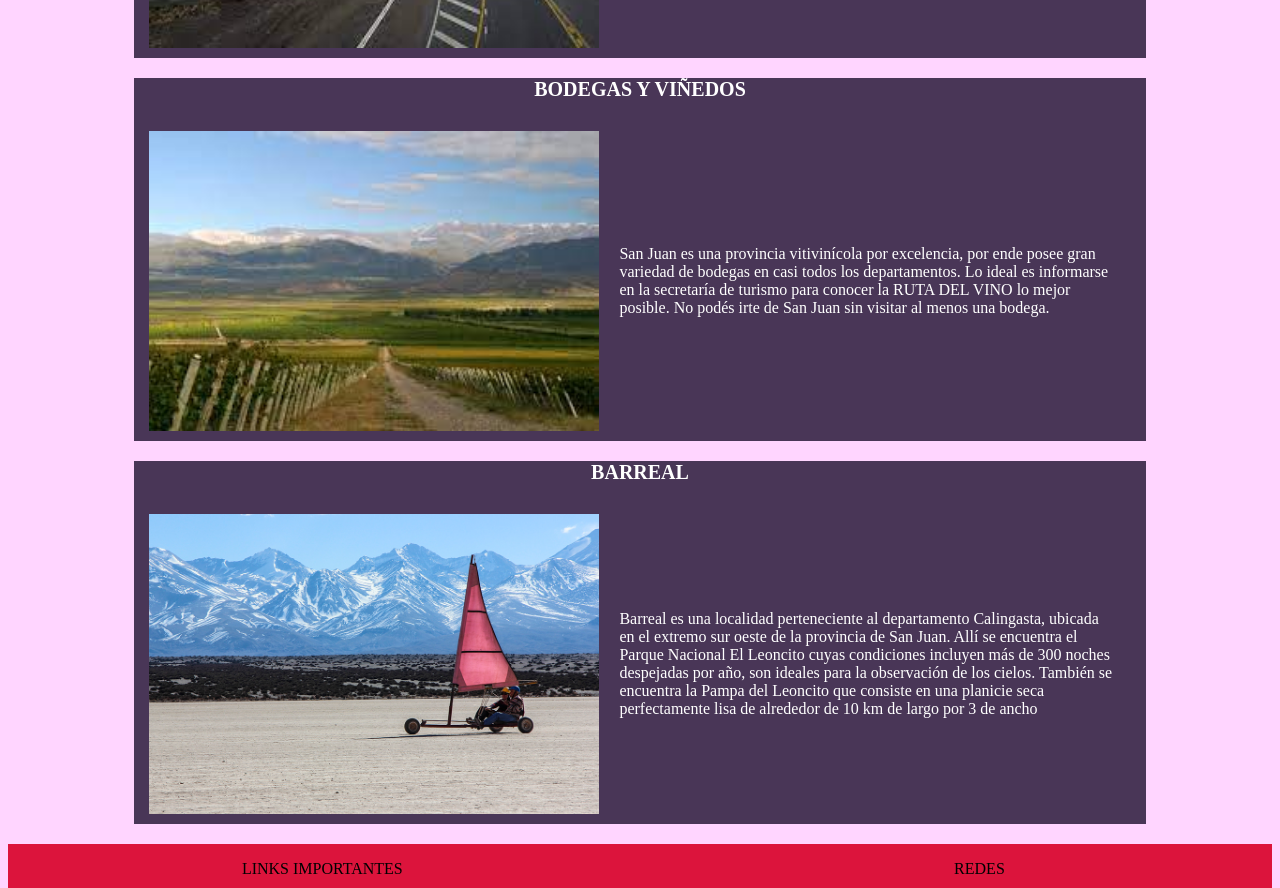
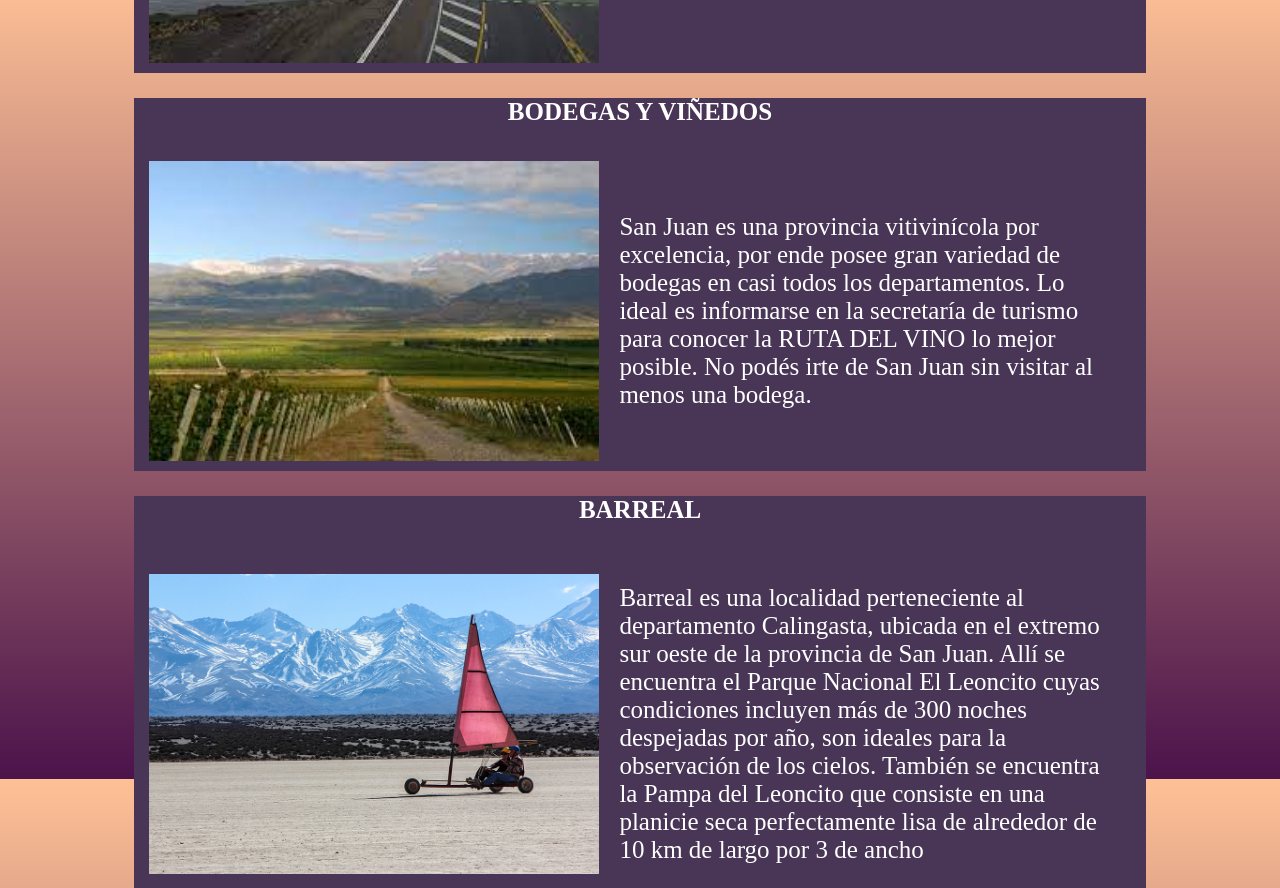
Before and after one commit to AilinIbazeta/SANJUAN-AILINIBAZETA, a plain HTML site: page pages/lugares.html in a window 1280 px wide. Shown: the part 821-1709 px from the top of the page. Drawn offline with Linux system fonts and the light colour scheme.

Commit message:
agrego gradientes

```diff
--- a/pages/style_comidas.css
+++ b/pages/style_comidas.css
@@ -1,7 +1,7 @@
 /*ESTILO DE FONDO DEL BODY*/
 .body-container{
 
-    background-color: #FFD5FF;
+    background-image: linear-gradient(to bottom, #FFD5FF, rgba(220, 20, 60, 0.726) );
     border: no-repeat;
     background-size: cover;
     background-attachment: fixed;
@@ -117,7 +117,7 @@
     margin-left: auto;
     margin-right: auto;
     color: #fff;
-    font-size: 20px;
+    font-size: 25px;
     font-weight: bold;
 }
 
@@ -132,6 +132,7 @@
     margin-left: 20px;
     margin-right: 20px;
     color: #fff;
+    font-size: x-large;
 }
 
 /* -----------------------------RESPONSIVE Media query para Celular de COMIDAS----------------------------------- */
--- a/pages/style_lugares.css
+++ b/pages/style_lugares.css
@@ -1,7 +1,7 @@
 /*ESTILO DE FONDO DEL BODY*/
 .body-container{
 
-    background-color: #FFD5FF;
+    background-image: linear-gradient(to bottom, #fec196,#4b134b );
     border: no-repeat;
     background-size: cover;
     background-attachment: fixed;
@@ -62,9 +62,51 @@
     font-weight: bold;
 
 }
+
+/*---------------ESTILOS DE LOS PRODUCTOS EN COMIDAS-LUGARES-REGALOS-ETC------------------------*/
+
+.producto-container{
+    background-color: #493657;
+    width: 80%;
+    margin: 20px auto;
+    border-color: #DC143C;
+    border-width: 10vh;
+}
+
+.producto-minicontainer{ /*este contenedor solo contiene a la imagen y a la descripcion para poder realizarles flex*/
+    display: flex;
+    justify-content: center;
+    align-items: center;
+    padding: 10px;
+    margin-left: 5px;
+    margin-right: 5pxs;
+
+}
+
+.producto-title{
+    text-align: center; /*No puedo hacer que los títulos se centren en el medio del recuadro, se quedan arriba y ni con un margin-top lo puedo bajar*/
+    margin-left: auto;
+    margin-right: auto;
+    color: #fff;
+    font-size: 25px;
+    font-weight: bold;
+}
+
+.producto-image{
+    height: 300px;
+    width: 450px;
+}
+
+.producto-description{
+    width: 60%;
+    height: 60%;
+    margin-left: 20px;
+    margin-right: 20px;
+    color: #fff;
+    font-size: 25px;
+}
+
 /*-----------------ESTILOS EN EL FOOTER---------------------------*/
-
-
 /*ESTILO DEL FOOTER EN TOTAL */
 .footer-container{
     color: black;
@@ -92,47 +134,6 @@
     margin-bottom: 15px;
   }
 
-/*---------------ESTILOS DE LOS PRODUCTOS EN COMIDAS-LUGARES-REGALOS-ETC------------------------*/
-
-.producto-container{
-    background-color: #493657;
-    width: 80%;
-    margin: 20px auto;
-    border-color: #DC143C;
-    border-width: 10vh;
-}
-
-.producto-minicontainer{ /*este contenedor solo contiene a la imagen y a la descripcion para poder realizarles flex*/
-    display: flex;
-    justify-content: center;
-    align-items: center;
-    padding: 10px;
-    margin-left: 5px;
-    margin-right: 5pxs;
-
-}
-
-.producto-title{
-    text-align: center; /*No puedo hacer que los títulos se centren en el medio del recuadro, se quedan arriba y ni con un margin-top lo puedo bajar*/
-    margin-left: auto;
-    margin-right: auto;
-    color: #fff;
-    font-size: 20px;
-    font-weight: bold;
-}
-
-.producto-image{
-    height: 300px;
-    width: 450px;
-}
-
-.producto-description{
-    width: 60%;
-    height: 60%;
-    margin-left: 20px;
-    margin-right: 20px;
-    color: #fff;
-}
 
 /* -----------------------------RESPONSIVE Media query para Celular de COMIDAS----------------------------------- */
 @media screen and (max-width: 575px){
--- a/pages/style_regalos.css
+++ b/pages/style_regalos.css
@@ -1,7 +1,7 @@
 /*ESTILO DE FONDO DEL BODY*/
 .body-container{
 
-    background-color: #FFD5FF;
+    background-image: linear-gradient(to bottom, #fec196,#d495d48e );
     border: no-repeat;
     background-size: cover;
     background-attachment: fixed;
@@ -67,7 +67,6 @@
     width: 70%;
     justify-content: center;
     align-self: center;
-
     color: black;
     /*margin: 0 auto; esto es top cero y bottom cero y left auto y rigth auto*/
     margin-left: auto;
@@ -117,10 +116,10 @@
     margin-left: 20px;
     margin-right: 20px;
     color: #fff;
+    font-size: 25px;
 }
 
 /*-----------------ESTILOS EN EL FOOTER---------------------------*/
-
 
 /*ESTILO DEL FOOTER EN TOTAL */
 .footer-container{
--- a/pages/style_traductor.css
+++ b/pages/style_traductor.css
@@ -1,7 +1,7 @@
 /*ESTILO DE FONDO DEL BODY*/
 .body-container{
 
-    background-color: #FFD5FF;
+    background-image: linear-gradient(to bottom, #FFD5FF, #000000 );
     border: no-repeat;
     background-size: cover;
     background-attachment: fixed;
@@ -62,42 +62,14 @@
     font-weight: bold;
 
 }
-/*-----------------ESTILOS EN EL FOOTER---------------------------*/
 
-
-/*ESTILO DEL FOOTER EN TOTAL */
-.footer-container{
-    color: black;
-    background-color: #DC143C;
-    margin-top: 10px;
-}
-
-/*ESTILO DEL DIV QUE SEPARA LAS REDES DE LOS LINK IMPORTANTES*/
-.footer-separacion{
-    display: flex;
-    justify-content: space-around;
-    width: 100%;
-     /*Distribuye horizontalmente los elementos*/
-
-}
-
-/* ESTILO DE "REDES" */
-.redes {
-
-    flex-direction: column;
-}
-
-  /* ESTILOS DE LAS IMÁGENES DE REDES */
-  .redes1 {
-    margin-bottom: 15px;
-  }
 
   /*--------------------------------ESTILOS EN EL TRADUCTOR.................................*/
   .palabrasdeentrada{
     width: 70%;
     justify-content: center;
     align-self: center;
-    color: black;
+    color: white;
     /*margin: 0 auto; esto es top cero y bottom cero y left auto y rigth auto*/
     margin-left: auto;
     margin-right: auto;
@@ -154,6 +126,35 @@
     margin-left: 30px;
 }
 
+/*-----------------ESTILOS EN EL FOOTER---------------------------*/
+
+
+/*ESTILO DEL FOOTER EN TOTAL */
+.footer-container{
+    color: black;
+    background-color: #DC143C;
+    margin-top: 10px;
+}
+
+/*ESTILO DEL DIV QUE SEPARA LAS REDES DE LOS LINK IMPORTANTES*/
+.footer-separacion{
+    display: flex;
+    justify-content: space-around;
+    width: 100%;
+     /*Distribuye horizontalmente los elementos*/
+
+}
+
+/* ESTILO DE "REDES" */
+.redes {
+
+    flex-direction: column;
+}
+
+  /* ESTILOS DE LAS IMÁGENES DE REDES */
+  .redes1 {
+    margin-bottom: 15px;
+  }
 /* -----------------------------RESPONSIVE Media query para Celular de REGALOS----------------------------------- */
 @media screen and (max-width: 575px){
     .header-container{
```
